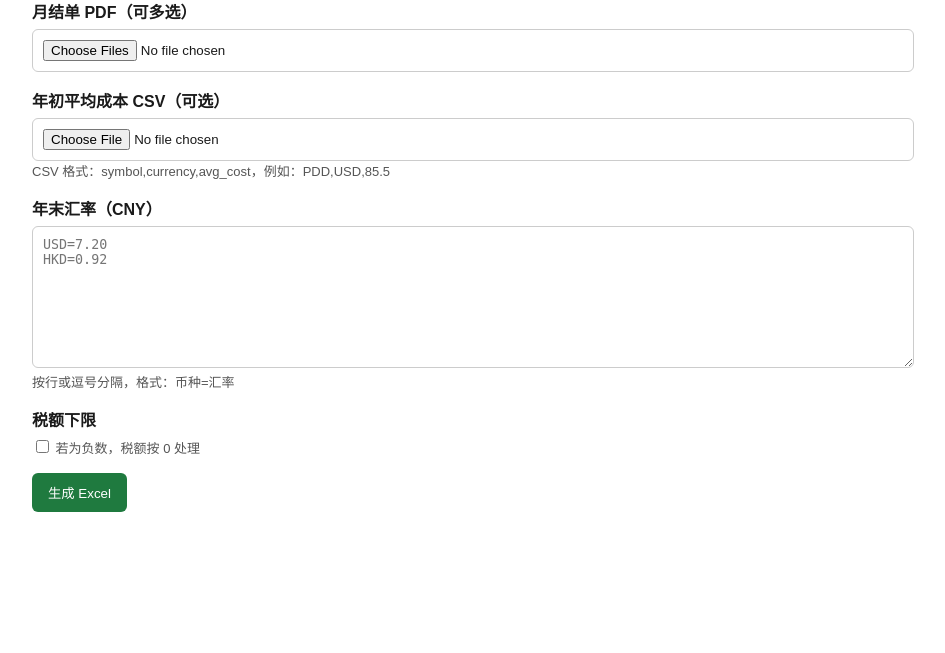
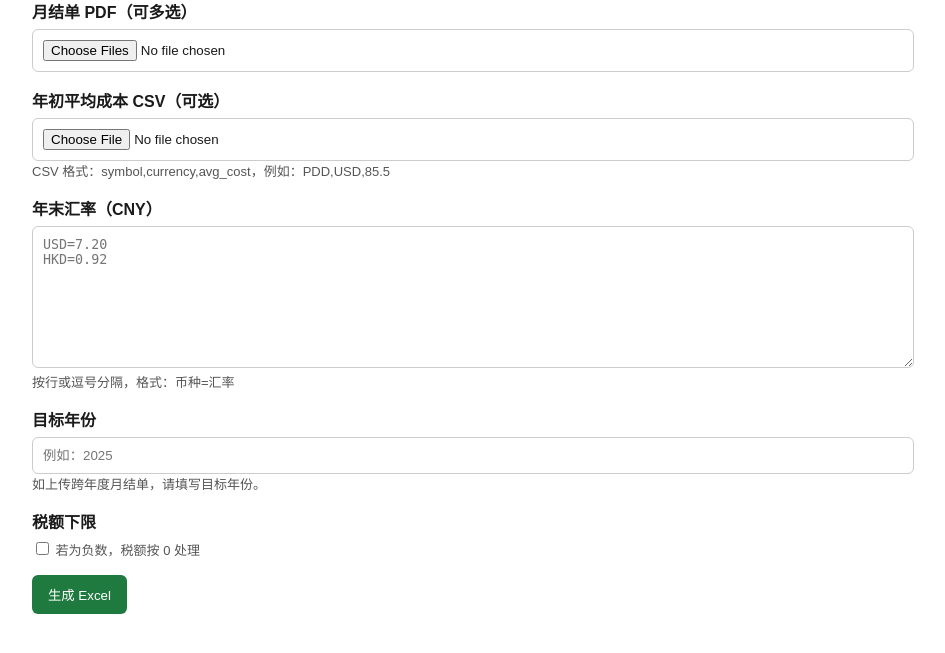
Before and after one commit to capitaltoday3-Haoda/tax-app, a FastAPI app: page / in a window 1280 px wide. Shown: the part 124-777 px from the top of the page, without its empty margins (178-1123 px from the left). Run offline with FastAPI, Linux system fonts and the light colour scheme.

Commit message:
Support target year with full history FIFO

```diff
--- a/app/main.py
+++ b/app/main.py
@@ -92,6 +92,7 @@ async def process(
     avg_costs_csv: Optional[UploadFile] = File(None),
     fx_rates: str = Form(""),
     tax_floor_zero: Optional[str] = Form(None),
+    target_year: Optional[str] = Form(None),
 ):
     if not statements:
         return templates.TemplateResponse(
@@ -118,13 +119,17 @@ async def process(
         )
 
     years = sorted({y for y, _ in months})
-    if len(years) != 1:
+    year: Optional[int] = None
+    if target_year and target_year.strip().isdigit():
+        year = int(target_year.strip())
+    elif len(years) == 1:
+        year = years[0]
+    else:
         return templates.TemplateResponse(
             "index.html",
-            {"request": request, "error": "检测到多年度月结单，请一次只处理一个年度。"},
+            {"request": request, "error": "检测到多年度月结单，请选择目标年份。"},
             status_code=400,
         )
-    year = years[0]
 
     # Identify earliest month for initial holdings
     month_to_holdings: Dict[Tuple[int, int], List[Holding]] = {}
@@ -162,9 +167,7 @@ async def process(
                 )
             )
 
-    # Filter to target year
-    all_trades = [t for t in all_trades if t.trade_date.year == year]
-    realized, fifo_warnings = compute_realized(all_trades, initial_lots, fallback_costs)
+    realized, fifo_warnings = compute_realized(all_trades, initial_lots, fallback_costs, target_year=year)
     for w in fifo_warnings:
         warnings.append(WarningRow(symbol=w.symbol, message=w.message))
 
--- a/templates/index.html
+++ b/templates/index.html
@@ -40,6 +40,10 @@
 HKD=0.92"></textarea>
       <div class="note">按行或逗号分隔，格式：币种=汇率</div>
 
+      <label>目标年份</label>
+      <input type="text" name="target_year" placeholder="例如：2025" />
+      <div class="note">如上传跨年度月结单，请填写目标年份。</div>
+
       <label>税额下限</label>
       <div class="note">
         <input type="checkbox" name="tax_floor_zero" value="true" /> 若为负数，税额按 0 处理
```
Also changed, not shown: app/fifo.py (+5 -2 lines).
